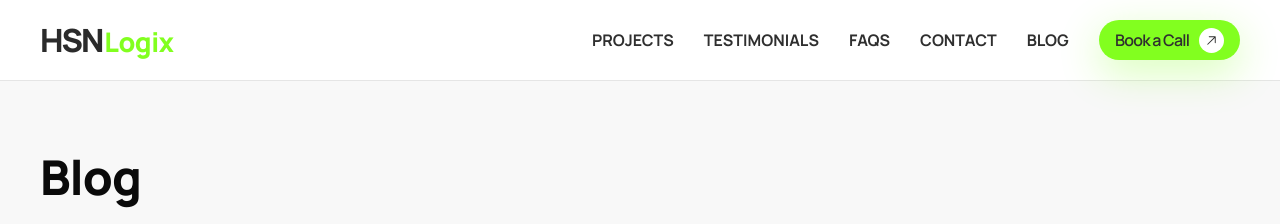
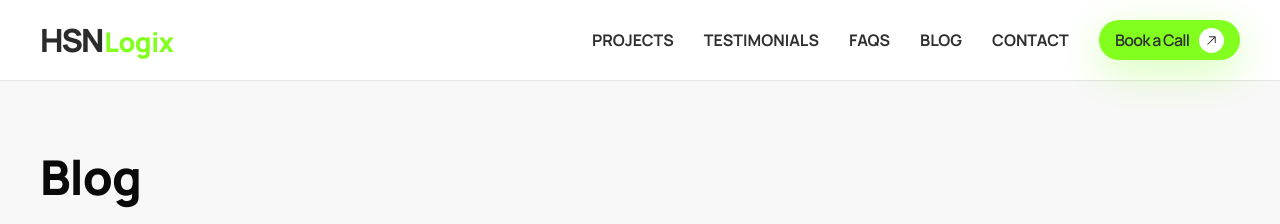
Before and after one commit to gr8ahmad/hsnlogix, a Jekyll site: the page built from blog/index.html, in a window 1280 px wide. Shown: the top 224 px of the page. Built offline with Jekyll 4.4.1, drawn with Linux system fonts in a browser that asks for light colours.

Commit message:
Update default.html

```diff
--- a/_layouts/default.html
+++ b/_layouts/default.html
@@ -55,8 +55,9 @@
         <a href="/#projects" class="site-header__link">Projects</a>
         <a href="/#testimonials" class="site-header__link">Testimonials</a>
         <a href="/#faqs" class="site-header__link">FAQs</a>
+
+        <a href="/blog/" class="site-header__link">Blog</a>
         <a href="/#contact" class="site-header__link">Contact</a>
-        <a href="/blog/" class="site-header__link">Blog</a>
       </nav>
 
       <a href="/#contact" rel="noopener" class="cta-button header-cta">
```
